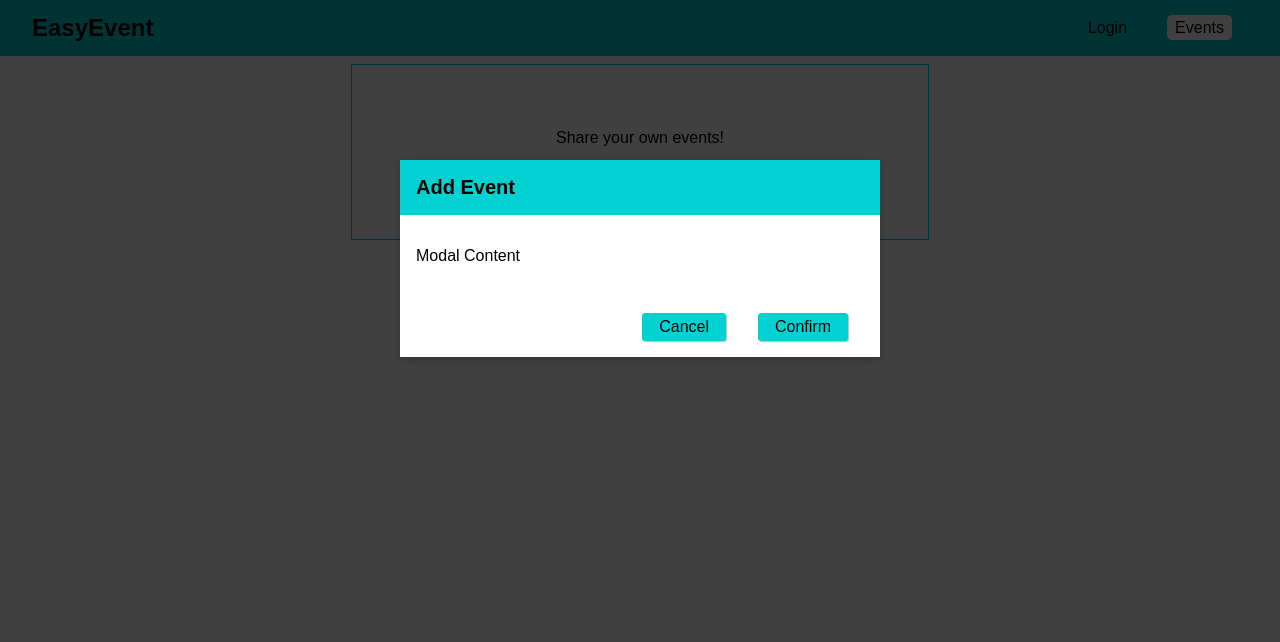
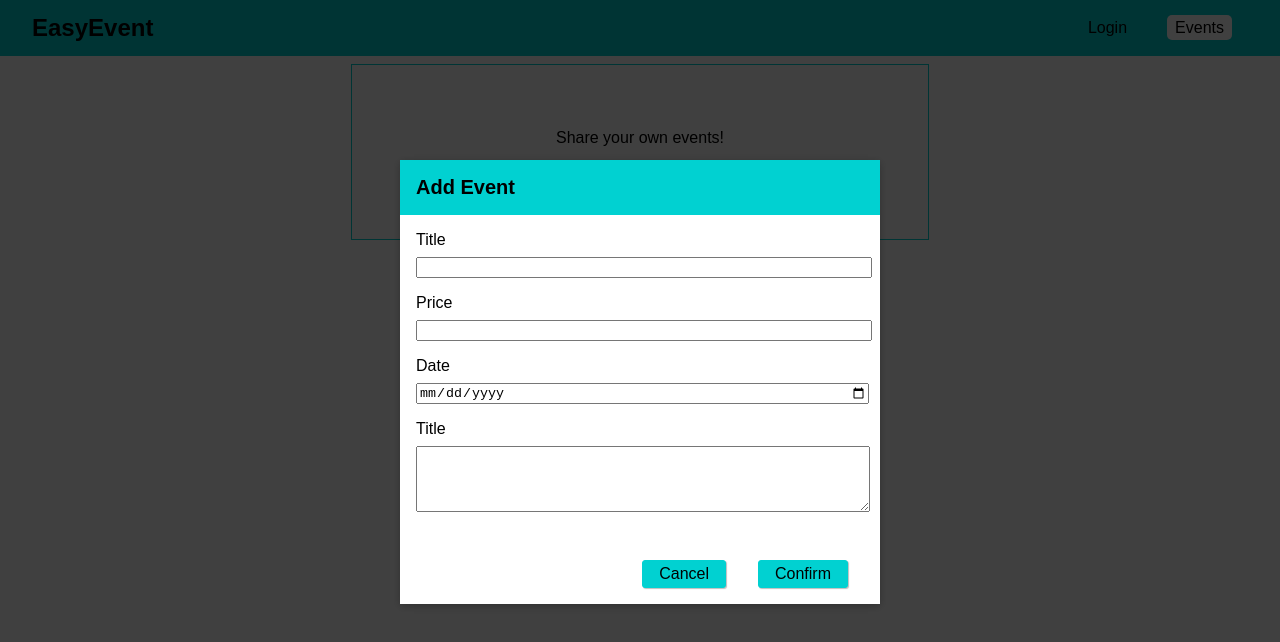
Before and after one commit to ecarlste/graphql-react-event-booking, a React (Create React App) app in the folder frontend/: page /events in a window 1280 px wide. Both pictures are taken after a click on the button "Create Event". Shown: the top 642 px of the page. Built offline with nearby package versions, Linux system fonts and the light colour scheme.

Commit message:
Added create event form inputs inside the new Modal

```diff
--- a/frontend/src/index.css
+++ b/frontend/src/index.css
@@ -5,7 +5,8 @@
 }
 
 .form-control label,
-.form-control input {
+.form-control input,
+.form-control textarea {
     width: 100%;
     display: block;
 }
--- a/frontend/src/pages/Events.js
+++ b/frontend/src/pages/Events.js
@@ -28,7 +28,24 @@
                 <React.Fragment>
                     <Backdrop />
                     <Modal title="Add Event" canCancel canConfirm onCancel={this.modalCancelHandler} onConfirm={this.modalConfirmHandler}>
-                        <p>Modal Content</p>
+                        <form>
+                            <div className="form-control">
+                                <label htmlFor="title">Title</label>
+                                <input type="text" id="title"></input>
+                            </div>
+                            <div className="form-control">
+                                <label htmlFor="price">Price</label>
+                                <input type="number" id="price"></input>
+                            </div>
+                            <div className="form-control">
+                                <label htmlFor="date">Date</label>
+                                <input type="date" id="date"></input>
+                            </div>
+                            <div className="form-control">
+                                <label htmlFor="description">Title</label>
+                                <textarea id="description" rows="4" />
+                            </div>
+                        </form>
                     </Modal>
                 </React.Fragment>
             )}
```
